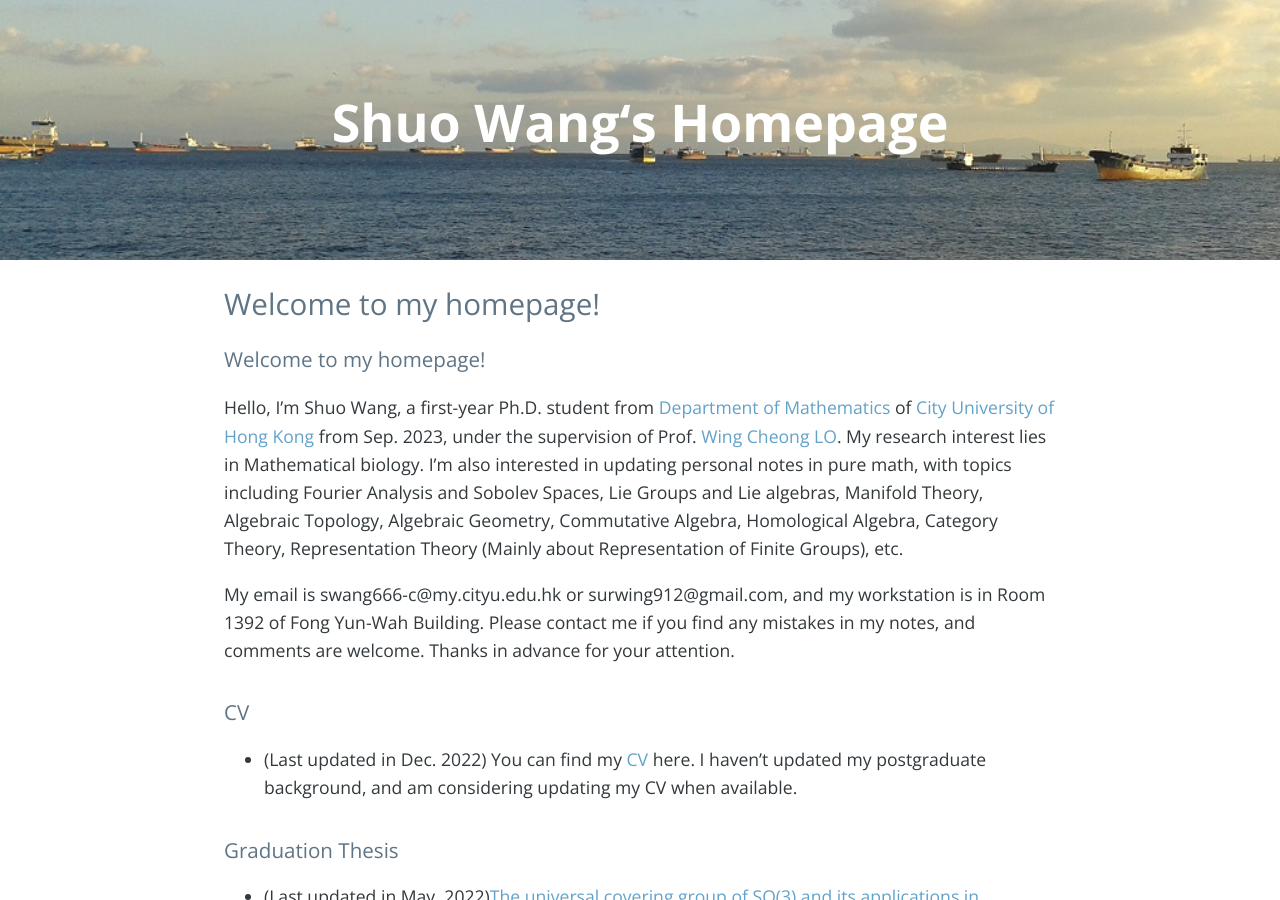
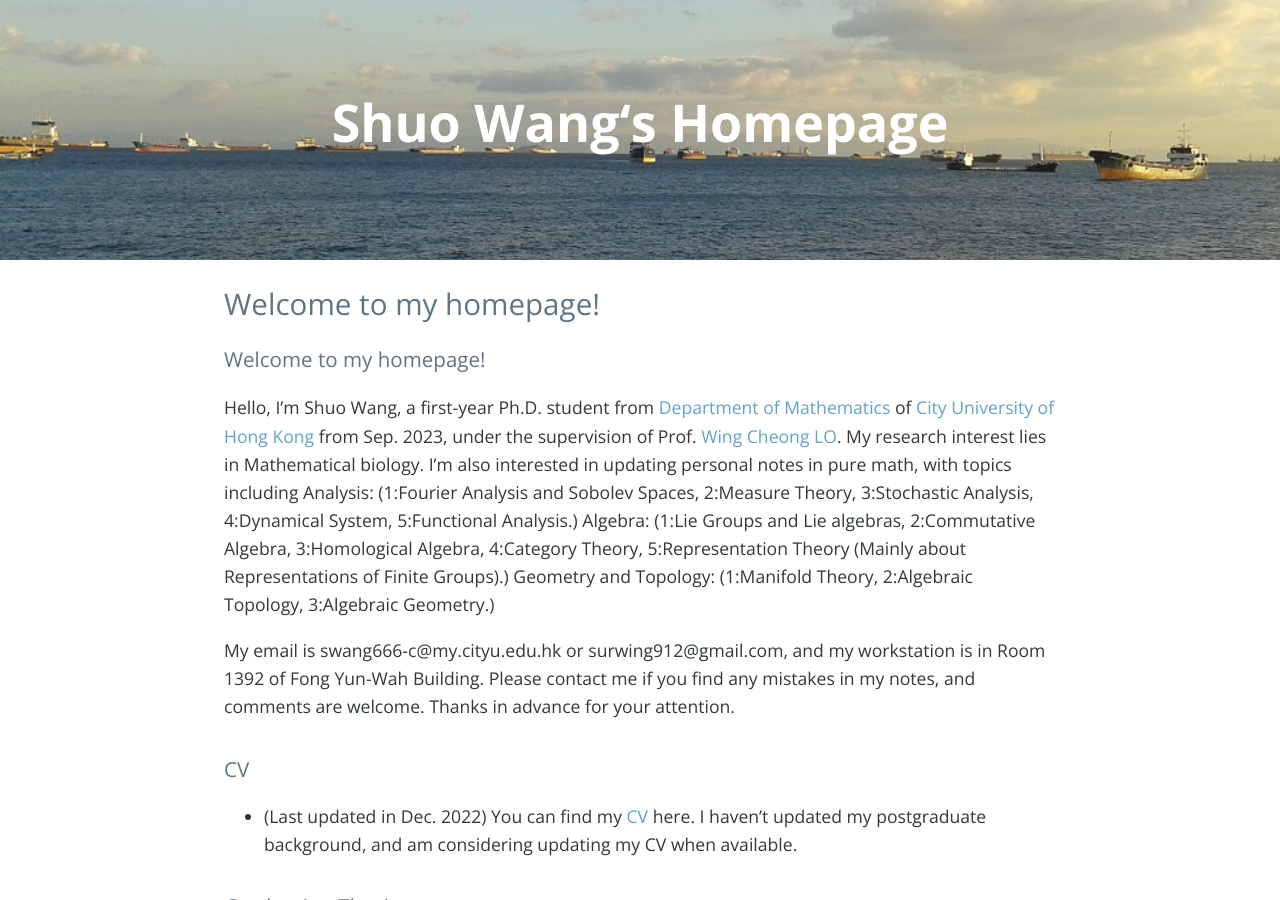
Before and after one commit to Louis-shuo-wang/Louis-shuo-wang.github.io, a Jekyll site: the page built from index.md, in a window 1280 px wide and 900 px high. Built offline with Jekyll 4.4.1, drawn with Linux system fonts in a browser that asks for light colours; nearby versions of some CDN libraries; our own code applies the rules of GitHub Pages for plain Markdown files; the list of posts is cut into pages by our own code; comment, search, counter and statistics services are not loaded.

Commit message:
Update index.md

```diff
--- a/index.md
+++ b/index.md
@@ -1,5 +1,8 @@
 ### Welcome to my homepage!
-Hello, I'm Shuo Wang, a first-year Ph.D. student from [Department of Mathematics](https://www.cityu.edu.hk/ma/) of [City University of Hong Kong](https://www.cityu.edu.hk) from Sep. 2023, under the supervision of Prof. [Wing Cheong LO](https://www.cityu.edu.hk/stfprofile/wingclo.htm). My research interest lies in Mathematical biology. I'm also interested in updating personal notes in pure math, with topics including Fourier Analysis and Sobolev Spaces, Lie Groups and Lie algebras, Manifold Theory, Algebraic Topology, Algebraic Geometry, Commutative Algebra, Homological Algebra, Category Theory, Representation Theory (Mainly about Representation of Finite Groups), etc.
+Hello, I'm Shuo Wang, a first-year Ph.D. student from [Department of Mathematics](https://www.cityu.edu.hk/ma/) of [City University of Hong Kong](https://www.cityu.edu.hk) from Sep. 2023, under the supervision of Prof. [Wing Cheong LO](https://www.cityu.edu.hk/stfprofile/wingclo.htm). My research interest lies in Mathematical biology. I'm also interested in updating personal notes in pure math, with topics including
+Analysis:              (1:Fourier Analysis and Sobolev Spaces, 2:Measure Theory, 3:Stochastic Analysis, 4:Dynamical System, 5:Functional Analysis.)
+Algebra:               (1:Lie Groups and Lie algebras, 2:Commutative Algebra, 3:Homological Algebra, 4:Category Theory, 5:Representation Theory (Mainly about Representations of Finite Groups).)
+Geometry and Topology: (1:Manifold Theory, 2:Algebraic Topology, 3:Algebraic Geometry.)
 
 My email is swang666-c@my.cityu.edu.hk or surwing912@gmail.com, and my workstation is in Room 1392 of Fong Yun-Wah Building. Please contact me if you find any mistakes in my notes, and comments are welcome. Thanks in advance for your attention.
 
```
